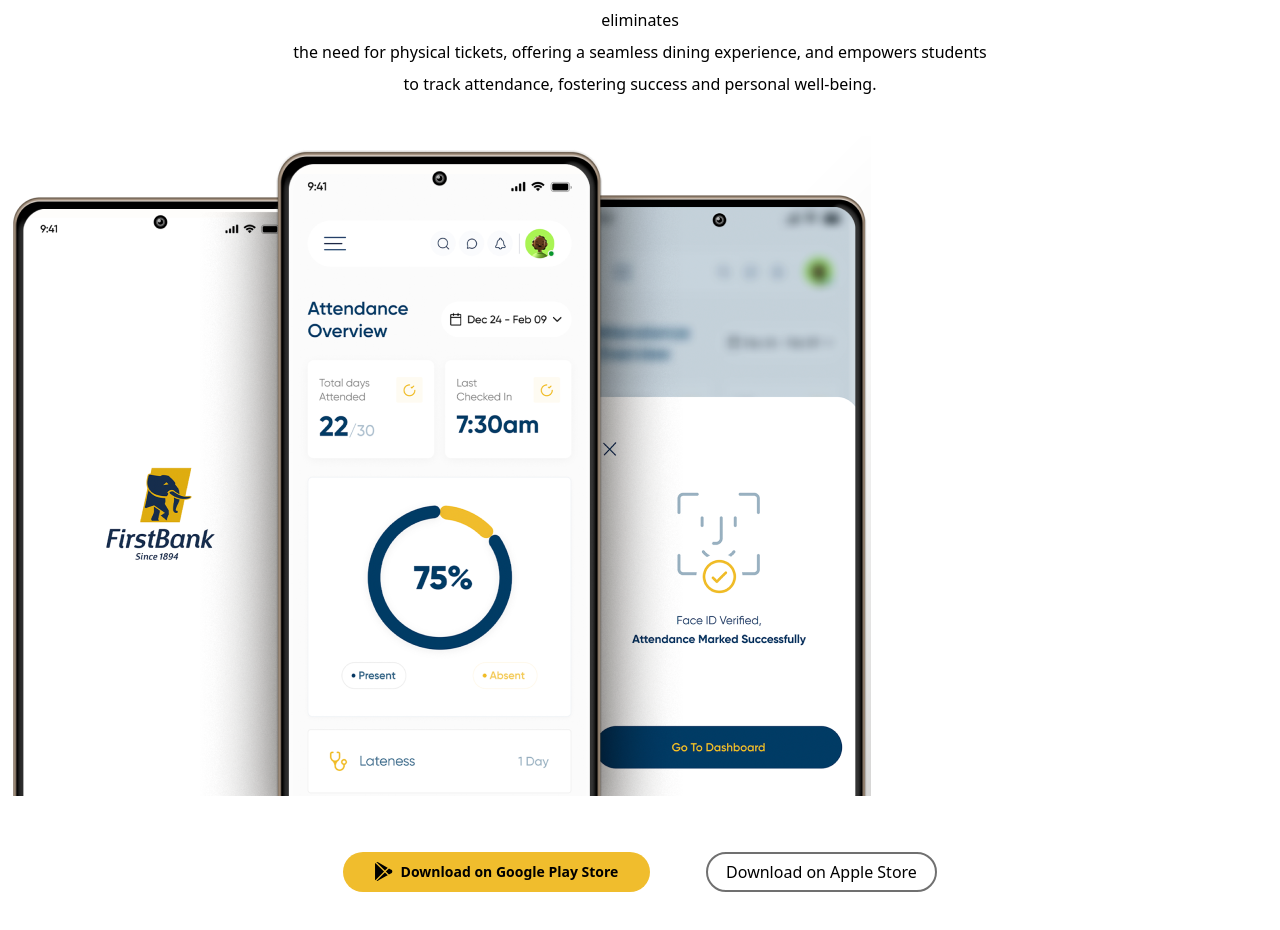
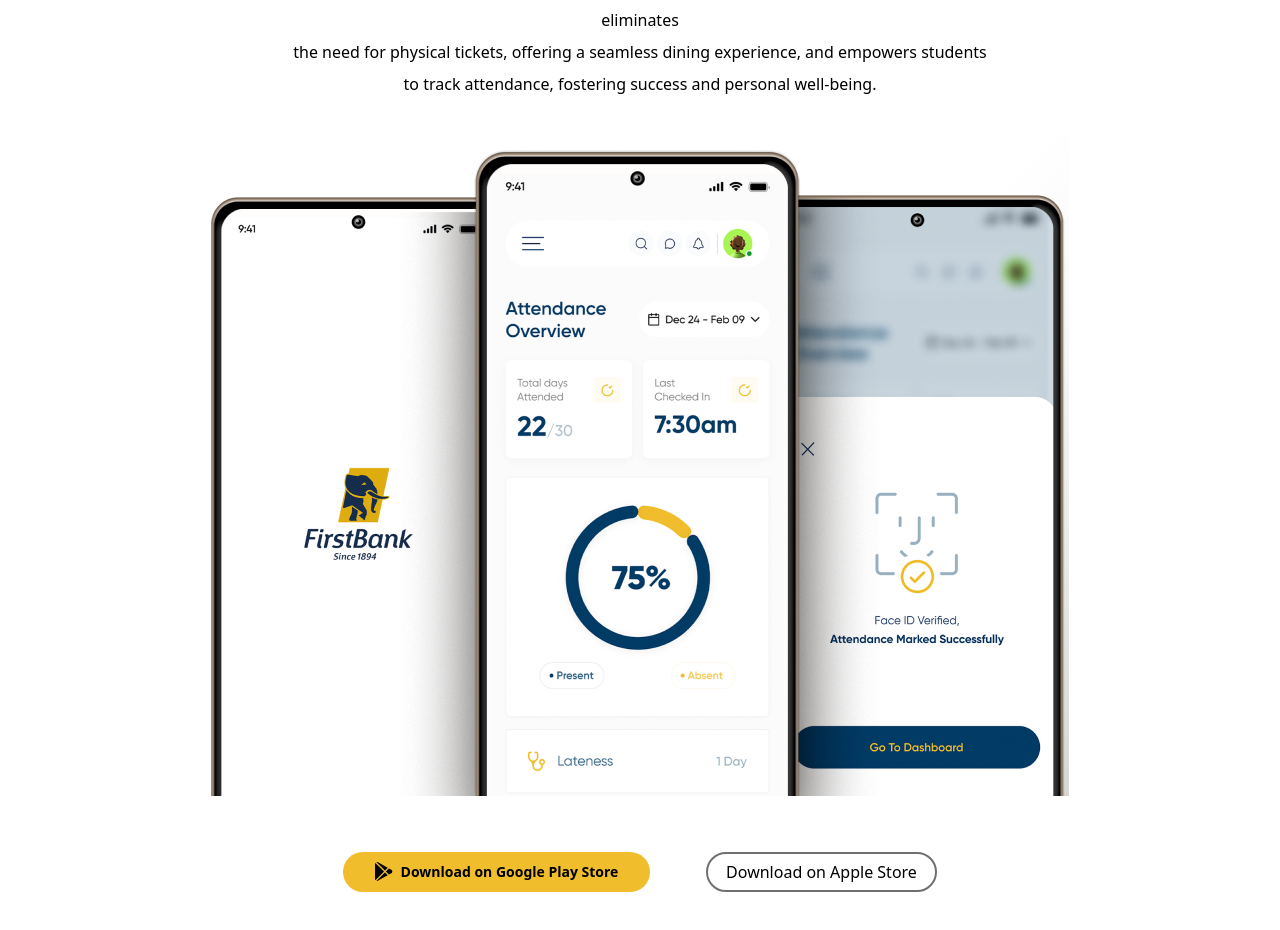
Before and after one commit to Oyinlolatechie/Firstbank-Academy-Frontend, a React (Vite) app: page / in a window 1280 px wide. Shown: the part 2642-3572 px from the top of the page. Built offline with nearby package versions, Linux system fonts and the light colour scheme.

Commit message:
fix: fixed the attendance reponsiveness issue

```diff
--- a/src/components/Attendance.jsx
+++ b/src/components/Attendance.jsx
@@ -18,7 +18,7 @@ const Attendance = () => {
           success and personal well-being.
         </p>
 
-        <div className="w-[98%] mx-auto">
+        <div className="w-[98%] md:w-fit mx-auto">
           <img src={phone} alt="mockup of three phone images" />
         </div>
 
```
